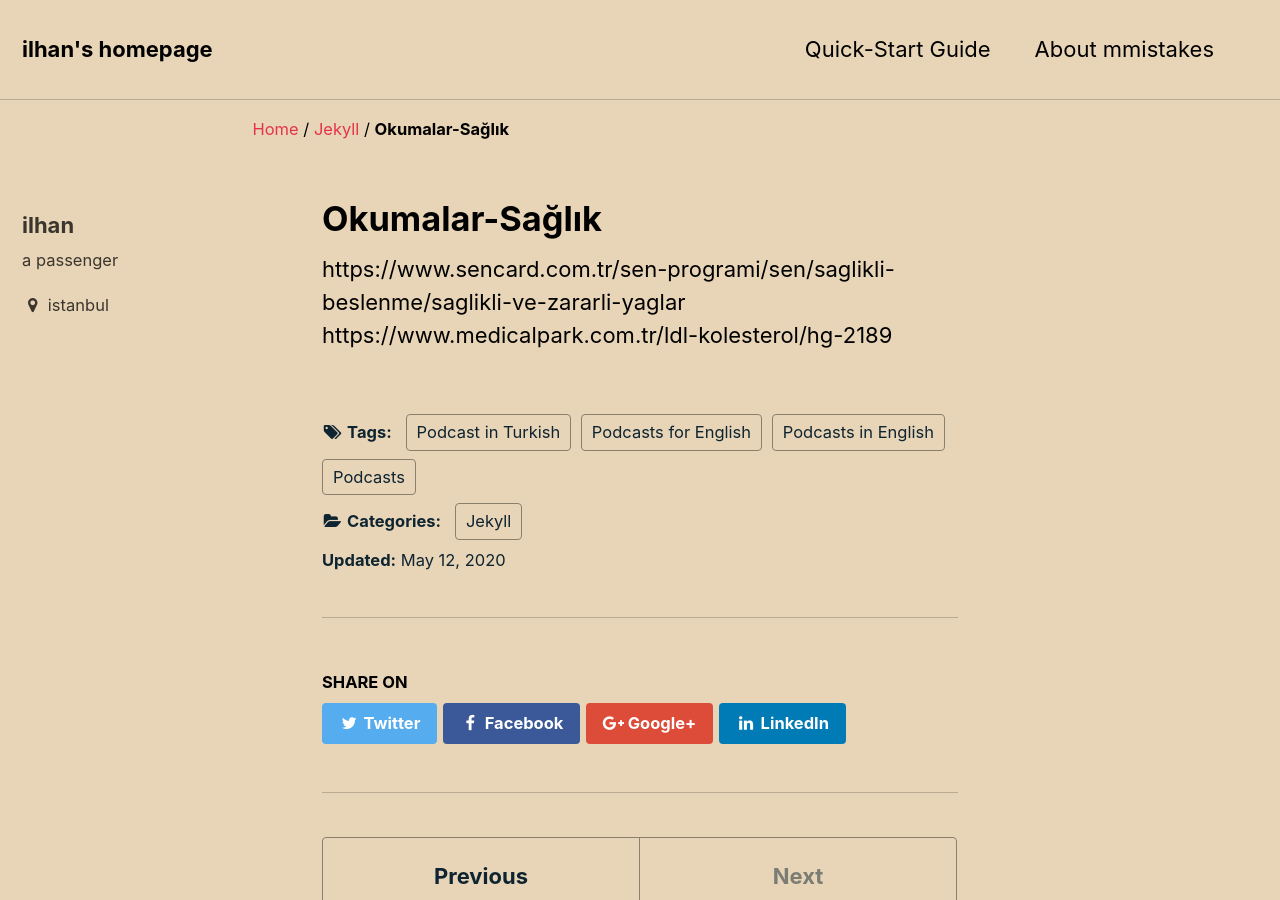
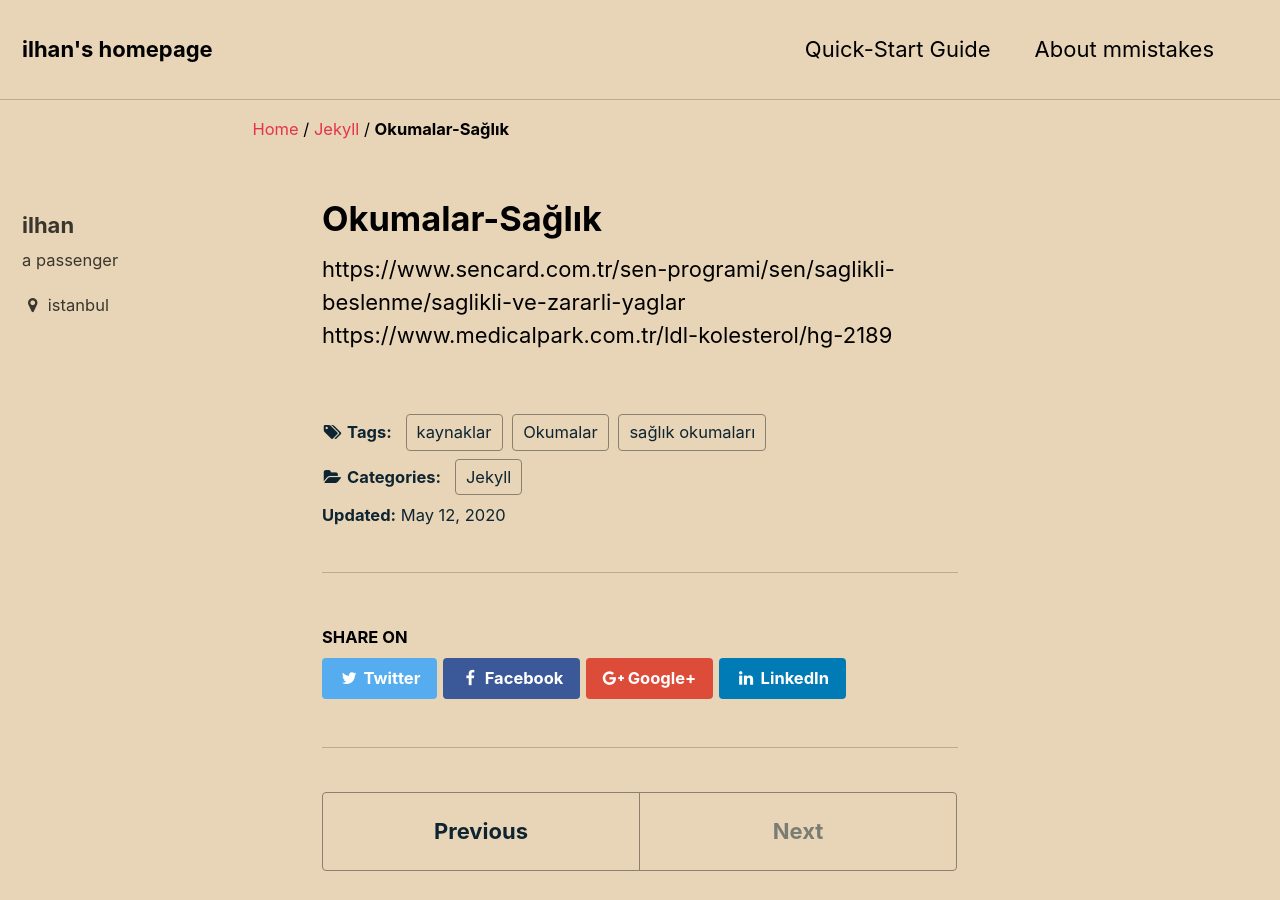
Before and after one commit to ilhangoren/ilhangoren.github.io, a Jekyll site: the page built from _posts/2020-05-12-Okumalar-Sağlık.md, in a window 1280 px wide and 900 px high. Built offline with Jekyll 4.4.1, drawn with Linux system fonts in a browser that asks for light colours.

Commit message:
Update 2020-05-12-Okumalar-Sağlık.md

```diff
--- a/_posts/2020-05-12-Okumalar-Sağlık.md
+++ b/_posts/2020-05-12-Okumalar-Sağlık.md
@@ -6,7 +6,7 @@ layout: single
 title: "Okumalar-Sağlık"
 description: "The list of reading passges about health"
 modified: 2020-05-12
-tags: [Podcasts, Podcasts for English, Podcasts in English, Podcast in Turkish]
+tags: [Okumalar, sağlık okumaları, kaynaklar]
 comments: true
 share: true
 ---
```
